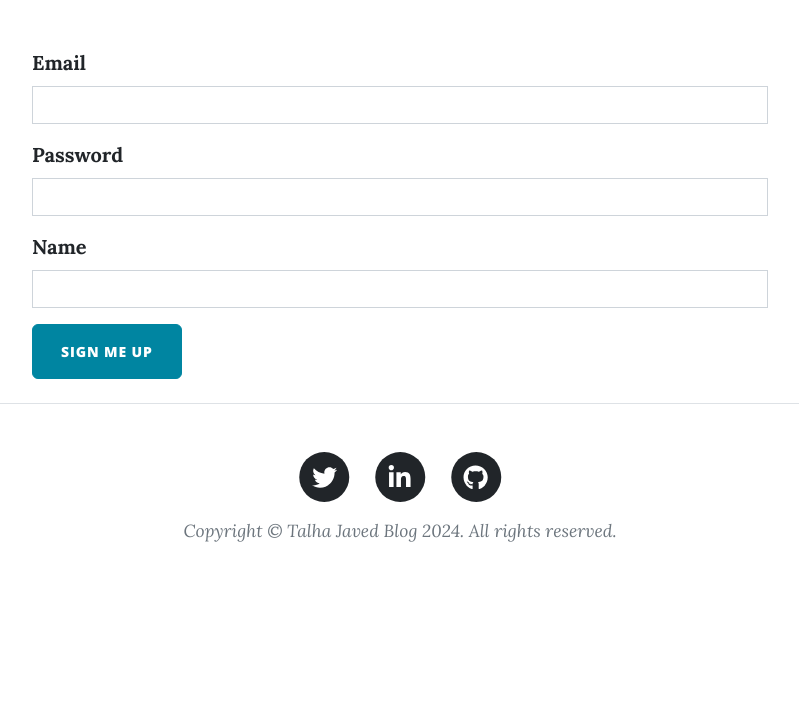
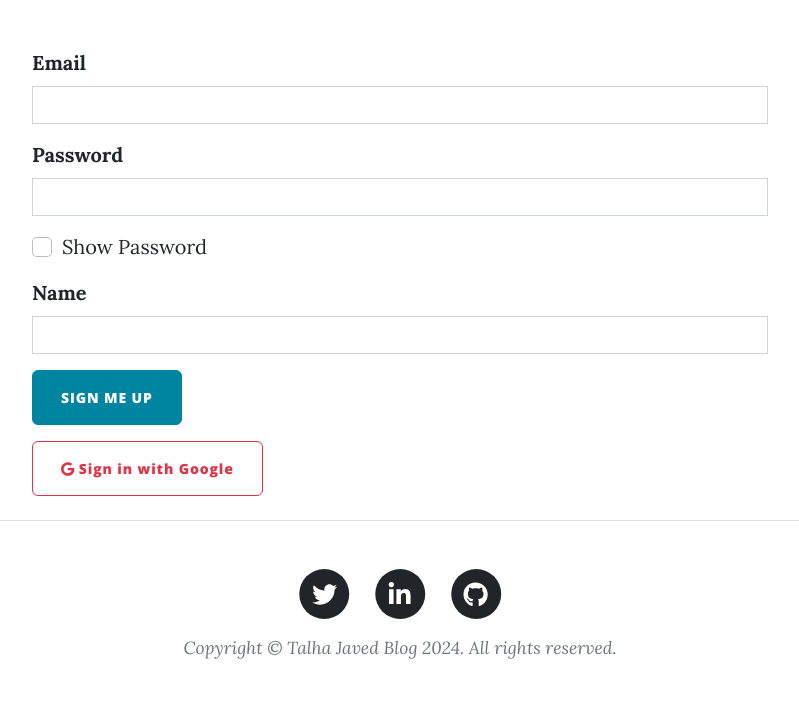
Before and after one commit to TalhaJavedAbbasi/Dialect-Aware-Virtual-Assistant, a Flask app: page /register in a window 1280 px wide. Shown: the part 532-1242 px from the top of the page, without its empty margins (240-1039 px from the left). Before the commit the page ends 1074 px from the top, so only its background shows below. Run offline with Flask 3, Linux system fonts and the light colour scheme; some libraries are stand-ins or nearby versions.

Commit message:
remove file

```diff
--- a/forms.py
+++ b/forms.py
@@ -1,6 +1,7 @@
 from flask_wtf import FlaskForm
 from wtforms import StringField, SubmitField, PasswordField
-from wtforms.validators import DataRequired, URL
+from wtforms.fields.simple import BooleanField
+from wtforms.validators import DataRequired, URL, Email, Regexp
 from flask_ckeditor import CKEditorField
 
 
@@ -14,15 +15,20 @@ class CreatePostForm(FlaskForm):
 
 
 class RegisterForm(FlaskForm):
-    email = StringField("Email", validators=[DataRequired()])
-    password = PasswordField("Password", validators=[DataRequired()])
+    email = StringField("Email", validators=[DataRequired(), Email(message="Please enter a valid email address.")])
+    password = PasswordField("Password", validators=[DataRequired(), Regexp(
+            r'^(?=.*[a-z])(?=.*[A-Z])(?=.*\d)(?=.*[@$!%*?&])[A-Za-z\d@$!%*?&]{8,}$',
+            message="Password must be at least 8 characters long, contain at least 1 uppercase letter, 1 lowercase letter, 1 number, and 1 special character."
+        )])
+    show_password = BooleanField('Show Password')
     name = StringField("Name", validators=[DataRequired()])
     submit = SubmitField("SIGN ME UP")
 
 
 class LoginForm(FlaskForm):
-    email = StringField("Email", validators=[DataRequired()])
+    email = StringField("Email", validators=[DataRequired(), Email(message="Please enter a valid email address.")])
     password = PasswordField("Password", validators=[DataRequired()])
+    show_password = BooleanField('Show Password')
     submit = SubmitField("Let Me In!")
 
 
--- a/main.py
+++ b/main.py
@@ -1,15 +1,17 @@
 from datetime import date
 from flask import Flask, abort, render_template, redirect, url_for, flash
+from authlib.integrations.flask_client import OAuth
 from flask_bootstrap import Bootstrap5
 from flask_ckeditor import CKEditor
 from flask_gravatar import Gravatar
 from flask_login import UserMixin, login_user, LoginManager, current_user, logout_user
 from flask_sqlalchemy import SQLAlchemy
 from sqlalchemy.orm import relationship, DeclarativeBase, Mapped, mapped_column
-from sqlalchemy import Integer, String, Text
+from sqlalchemy import Integer, String, Text, text
 from functools import wraps
 from werkzeug.security import generate_password_hash, check_password_hash
 from forms import CreatePostForm, LoginForm, RegisterForm, CommentForm
+from flask_mail import Mail, Message
 import os
 
 '''
@@ -33,6 +35,19 @@ Bootstrap5(app)
 login_manager = LoginManager()
 login_manager.init_app(app)
 
+# Google OAuth configuration
+oauth = OAuth(app)
+
+google = oauth.register(
+    name='google',
+    client_id=os.environ.get('GOOGLE_CLIENT_ID'),
+    client_secret=os.environ.get('GOOGLE_CLIENT_SECRET'),
+    access_token_url='https://accounts.google.com/o/oauth2/token',
+    authorize_url='https://accounts.google.com/o/oauth2/auth',
+    client_kwargs={
+        'scope': 'email profile',
+    },
+)
 
 @login_manager.user_loader
 def load_user(user_id):
@@ -76,6 +91,7 @@ class User(UserMixin, db.Model):
     email: Mapped[str] = mapped_column(String(250), unique=True, nullable=False)
     password: Mapped[str] = mapped_column(String(250), nullable=False)
     name: Mapped[str] = mapped_column(String(250), nullable=False)
+    google_registered: Mapped[bool] = mapped_column(db.Boolean, default=False)
     posts = relationship("BlogPost", back_populates="author")
     comments = relationship("Comment", back_populates="comment_author")
 
@@ -88,6 +104,7 @@ class Comment(db.Model):
     comment_author = relationship("User", back_populates="comments")
     post_id: Mapped[str] = mapped_column(Integer, db.ForeignKey("blog_posts.id"))
     parent_post = relationship("BlogPost", back_populates="comments")
+
 
 with app.app_context():
     db.create_all()
@@ -134,13 +151,18 @@ def login():
         email = form.email.data
         password = form.password.data
         result = db.session.execute(db.select(User).where(User.email == email))
-        # Note, email in db is unique so will only have one result.
         user = result.scalar()
 
         if not user:
             flash("That email does not exist, please try again.")
             return redirect(url_for('login'))
-            # Password incorrect
+
+        # Check if the user signed up via Google
+        elif user.google_registered:
+            flash('You registered using Google sign-in. Please use Google to log in.')
+            return redirect(url_for('login'))
+
+        # Password check for non-Google users
         elif not check_password_hash(user.password, password):
             flash('Password incorrect, please try again.')
             return redirect(url_for('login'))
@@ -149,6 +171,62 @@ def login():
             return redirect(url_for('get_all_posts'))
 
     return render_template("login.html", form=form, current_user=current_user)
+
+
+## Google OAuth login route
+@app.route('/login/google')
+def google_login():
+    redirect_uri = url_for('authorize', _external=True)
+    return google.authorize_redirect(redirect_uri)
+
+
+# callback route to handle Google OAuth login
+@app.route('/authorize')
+def authorize():
+    try:
+        # Retrieve the token from the OAuth callback
+        token = google.authorize_access_token()
+
+        if not token:
+            flash("Authorization failed.")
+            return redirect(url_for('login'))
+
+        # Fetch user info from Google's userinfo endpoint
+        user_info_response = google.get('https://www.googleapis.com/oauth2/v3/userinfo')
+        user_info = user_info_response.json()
+        print("User info received:", user_info)
+
+        user_email = user_info.get('email')
+
+        # Example logic to check if user exists in the database
+        result = db.session.execute(db.select(User).where(User.email == user_email))
+        user = result.scalar()
+
+        if user:
+            # If the user exists, check if they are registered via Google
+            if not user.google_registered:  # Check if the user is already registered via Google
+                user.google_registered = True  # Update the field
+                print(f"Updating user {user.email} to have google_registered = True")
+                db.session.commit()  # Save changes
+            else:
+                print(f"User {user.email} is already registered with Google.")
+        else:
+            # Register a new user if they do not exist
+            new_user = User(
+                email=user_email,
+                name=user_info.get('name'),
+                password=generate_password_hash('default_password', method='pbkdf2:sha256:600000', salt_length=8),
+                google_registered = True
+            )
+            db.session.add(new_user)
+            db.session.commit()
+            login_user(new_user)
+
+        return redirect(url_for('get_all_posts'))
+
+    except Exception as e:
+        flash(f"An error occurred: {str(e)}")
+        return redirect(url_for('login'))
 
 
 @app.route('/logout')
@@ -243,4 +321,4 @@ def contact():
 
 
 if __name__ == "__main__":
-    app.run(debug=False)
+    app.run(debug=True)
--- a/requirements.txt
+++ b/requirements.txt
@@ -4,9 +4,11 @@ Flask_Login==0.6.3
 Flask-Gravatar==0.5.0
 Flask_WTF==1.2.1
 WTForms==3.0.1
-Werkzeug==3.0.0
+Werkzeug==3.0.1
 Flask==2.3.2
 flask_sqlalchemy==3.1.1
 SQLAlchemy==2.0.25
 gunicorn==21.2.0
 psycopg2-binary==2.9.9
+
+Authlib~=1.3.2
--- a/templates/register.html
+++ b/templates/register.html
@@ -13,6 +13,7 @@ include "header.html" %}
           <h1>Register</h1>
           <span class="subheading">Start Contributing to the Blog!</span>
         </div>
+
       </div>
     </div>
   </div>
@@ -24,9 +25,26 @@ include "header.html" %}
       <div class="col-lg-8 col-md-10 mx-auto">
 
         {{render_form(form, novalidate=True, button_map={"submit": "primary"})}}
+
+        <div class="mt-3">
+          <a href="{{url_for('google_login')}}" class="btn btn-outline-danger">
+            <i class="fab fa-google"></i> Sign in with Google
+          </a>
+      </div>
       </div>
     </div>
   </div>
 </main>
 
+<script>
+  document.getElementById('show_password').onclick = function() {
+      var passwordField = document.getElementById('password');
+      if (this.checked) {
+          passwordField.type = 'text';
+      } else {
+          passwordField.type = 'password';
+      }
+  };
+</script>
+
 {% include "footer.html" %} {% endblock %}
```
Also changed, not shown: templates/login.html (+18 -0 lines).
